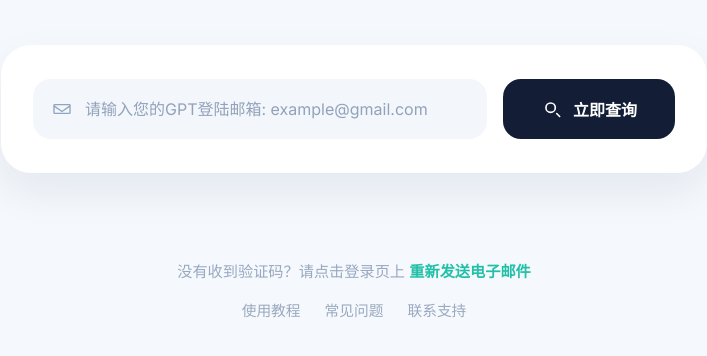
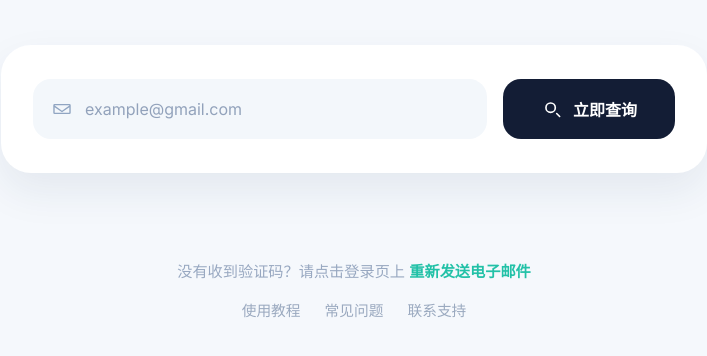
Before and after one commit to OtisChin/VCodeQuery, a website: page public/index.html in a window 1280 px wide. Shown: the part 338-694 px from the top of the page, without its empty margins (286-993 px from the left). Drawn offline with Linux system fonts and the light colour scheme.

Commit message:
更新邮箱输入框的占位符文本

```diff
--- a/public/index.html
+++ b/public/index.html
@@ -42,7 +42,7 @@
                   type="email"
                   inputmode="email"
                   autocomplete="off"
-                  placeholder="请输入您的GPT登陆邮箱: example@gmail.com"
+                  placeholder="example@gmail.com"
                   required
                 />
               </div>
```
